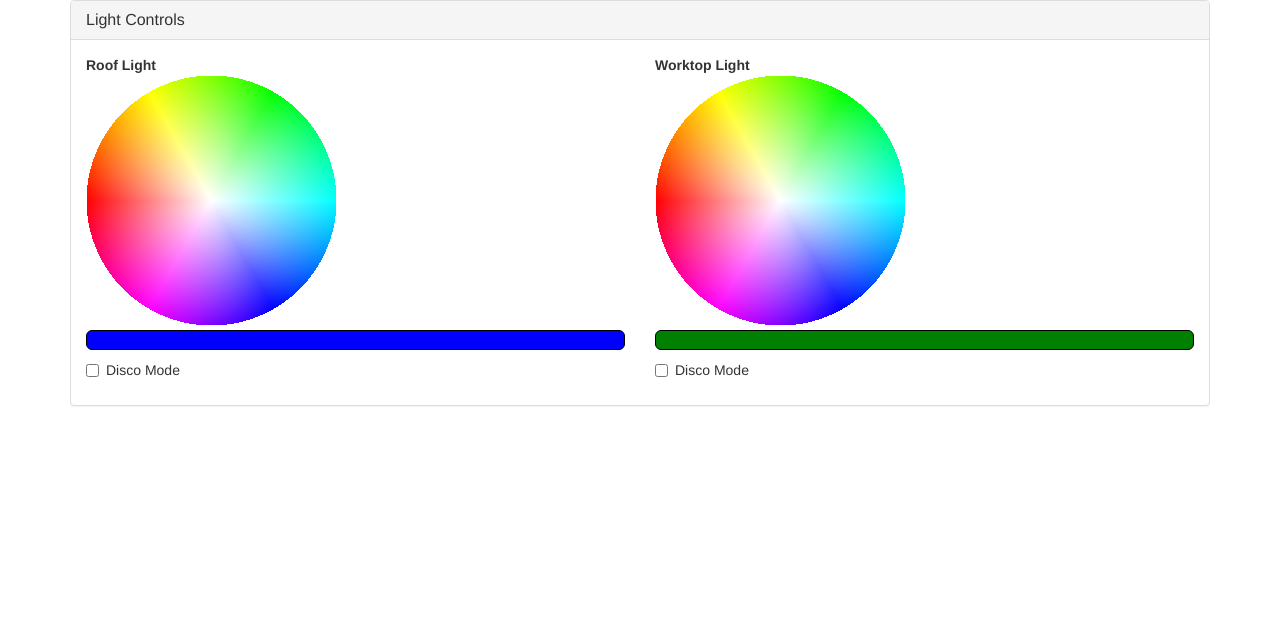
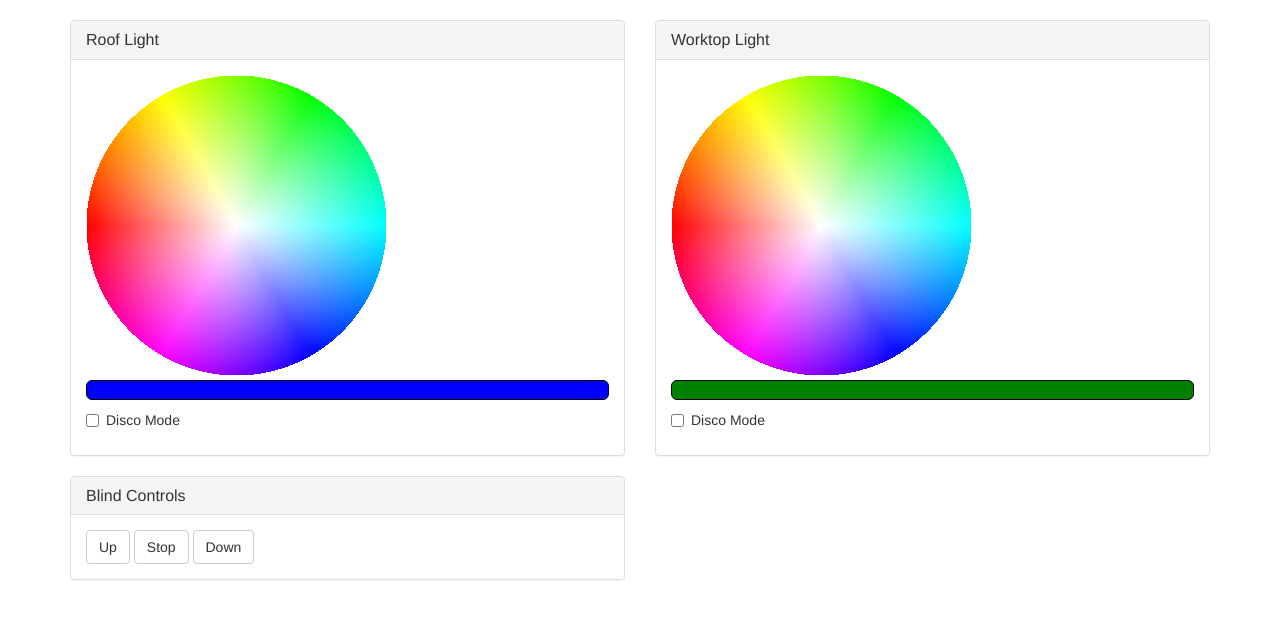
Before and after one commit to MartinRandall/ColemanLighting, a website: page index.html at #/main in a window 1280 px wide. Drawn offline with nearby package versions, Linux system fonts and the light colour scheme; some packages are replaced by stand-ins of ours; no server answers.

Commit message:
Added blind control

```diff
--- /dev/null
+++ b/app/directives/blind-control/blind-control-directive.js
@@ -0,0 +1,32 @@
+(function (mod) {
+
+    "use strict";
+
+    mod.directive("blindControl", blindControl);
+
+    blindControl.$inject = ['blindControlService'];
+
+    function blindControl(blindControlService) {
+        return {
+            restrict: "E",
+            templateUrl: 'app/directives/blind-control/blind-control-template.html',
+            link: link
+        };
+
+        function link(scope){
+
+            scope.up = function() {
+                blindControlService.up();
+            };
+
+            scope.down = function() {
+                blindControlService.down();
+            };
+
+            scope.stop = function() {
+                blindControlService.stop();
+            };
+        }
+    }
+
+})(angular.module("main"));
--- /dev/null
+++ b/app/directives/blind-control/blind-control-template.html
@@ -0,0 +1,10 @@
+<div class="panel panel-default">
+    <div class="panel-heading">
+        <h3 class="panel-title">Blind Controls</h3>
+    </div>
+    <div class="panel-body">
+        <button class="btn btn-default" ng-click="up()">Up</button>
+        <button class="btn btn-default" ng-click="stop()">Stop</button>
+        <button class="btn btn-default" ng-click="down()">Down</button>
+    </div>
+</div>
--- a/app/directives/light-control/light-control-directive.js
+++ b/app/directives/light-control/light-control-directive.js
@@ -42,7 +42,7 @@
                             scope.light.levels.red = 255 - scope.light.levels.red;
                             scope.light.levels.green = 255 - scope.light.levels.green;
                             scope.light.levels.blue = 255 - scope.light.levels.blue;
-                        }, 1000);
+                        }, 3000);
                     } else {
                         if (discoTimer) {
                             $interval.cancel(discoTimer);
--- a/app/directives/light-control/light-control-template.html
+++ b/app/directives/light-control/light-control-template.html
@@ -1,9 +1,12 @@
-<b>{{light.name}}</b>
-
+<div class="panel panel-default">
+    <div class="panel-heading">
+        <h3 class="panel-title">{{light.name}}</h3>
+    </div>
+    <div class="panel-body">
         <colour-wheel red="light.levels.red"
                       green="light.levels.green"
                       blue="light.levels.blue"
-              size="250">
+                      size="300">
         </colour-wheel>
 
         <colour-box red="light.levels.red"
@@ -16,3 +19,5 @@
                 <label><input type="checkbox" ng-model="discoMode">Disco Mode</label>
             </div>
         </div>
+    </div>
+</div>
--- a/app/pages/main/main.html
+++ b/app/pages/main/main.html
@@ -1,8 +1,4 @@
-<div class="panel panel-default">
-    <div class="panel-heading">
-        <h3 class="panel-title">Light Controls</h3>
-    </div>
-    <div class="panel-body">
+<div class="main">
     <div class="row">
         <light-control class="col-sm-6"
                        light="roofLight">
@@ -12,6 +8,7 @@
                        light="worktopLight">
         </light-control>
     </div>
+    <div class="row">
+        <blind-control class="col-sm-6"></blind-control>
     </div>
-
 </div>
--- /dev/null
+++ b/app/services/blindControlService.js
@@ -0,0 +1,30 @@
+(function(mod) {
+
+    "use strict";
+
+    mod.factory("blindControlService", blindControlService);
+
+    blindControlService.$inject = ['$http'];
+
+    function blindControlService($http) {
+
+        return {
+
+            stop: function() {
+                console.log('stopping blind motion');
+                $http.get('http://192.168.1.18/port_3480/data_request?id=lu_action&action=Stop&serviceId=urn:upnp-org:serviceId:WindowCovering1&DeviceNum=72');
+            },
+
+            up: function () {
+                console.log('opening blinds');
+                $http.get('http://192.168.1.18/port_3480/data_request?id=lu_action&action=Up&serviceId=urn:upnp-org:serviceId:WindowCovering1&DeviceNum=72');
+            },
+
+            down: function() {
+                console.log('closing blinds');
+                $http.get('http://192.168.1.18/port_3480/data_request?id=lu_action&action=Down&serviceId=urn:upnp-org:serviceId:WindowCovering1&DeviceNum=72');
+            }
+        }
+    }
+
+})(angular.module("main"));
--- a/app/services/lightControlService.js
+++ b/app/services/lightControlService.js
@@ -19,11 +19,11 @@
                 level = limitLevel(level);
 
                 // send http command
-               /* $http.get("http://192.168.1.18/port_3480/" +
+               $http.get("http://192.168.1.18/port_3480/" +
                     "data_request?id=lu_action&output_format=json&" +
                     "DeviceNum=" + lightId + "&serviceId=urn:upnp-org:serviceId:Dimming1&" +
                     "action=SetLoadLevelTarget&newLoadlevelTarget=" + level);
-*/
+
                 console.log("set light " + lightId + " to " + level);
             }
         };
--- a/css/app.css
+++ b/css/app.css
@@ -57,3 +57,8 @@ section {
     border-radius: 6px;
     height:20px;
 }
+
+.main
+{
+    margin-top: 20px;
+}
--- a/index.html
+++ b/index.html
@@ -163,5 +163,7 @@
 <script src="app/services/rgbToHsvService.js"></script>
 <script src="app/directives/light-control/light-control-directive.js"></script>
 <script src="app/lights.js"></script>
+<script src="app/services/blindControlService.js"></script>
+<script src="app/directives/blind-control/blind-control-directive.js"></script>
 </body>
 </html>
```
Lines whose indentation alone changed are shown as unchanged.
